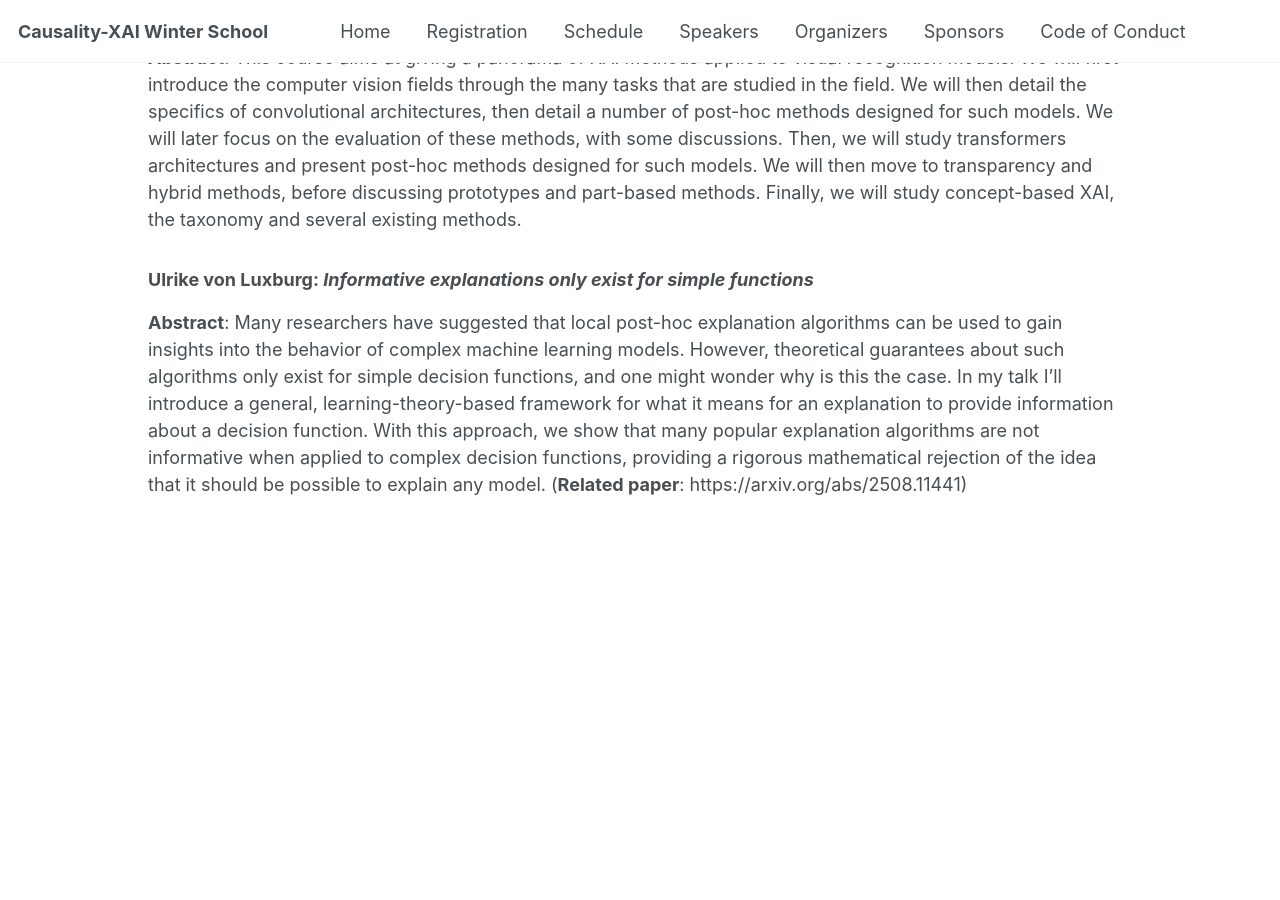
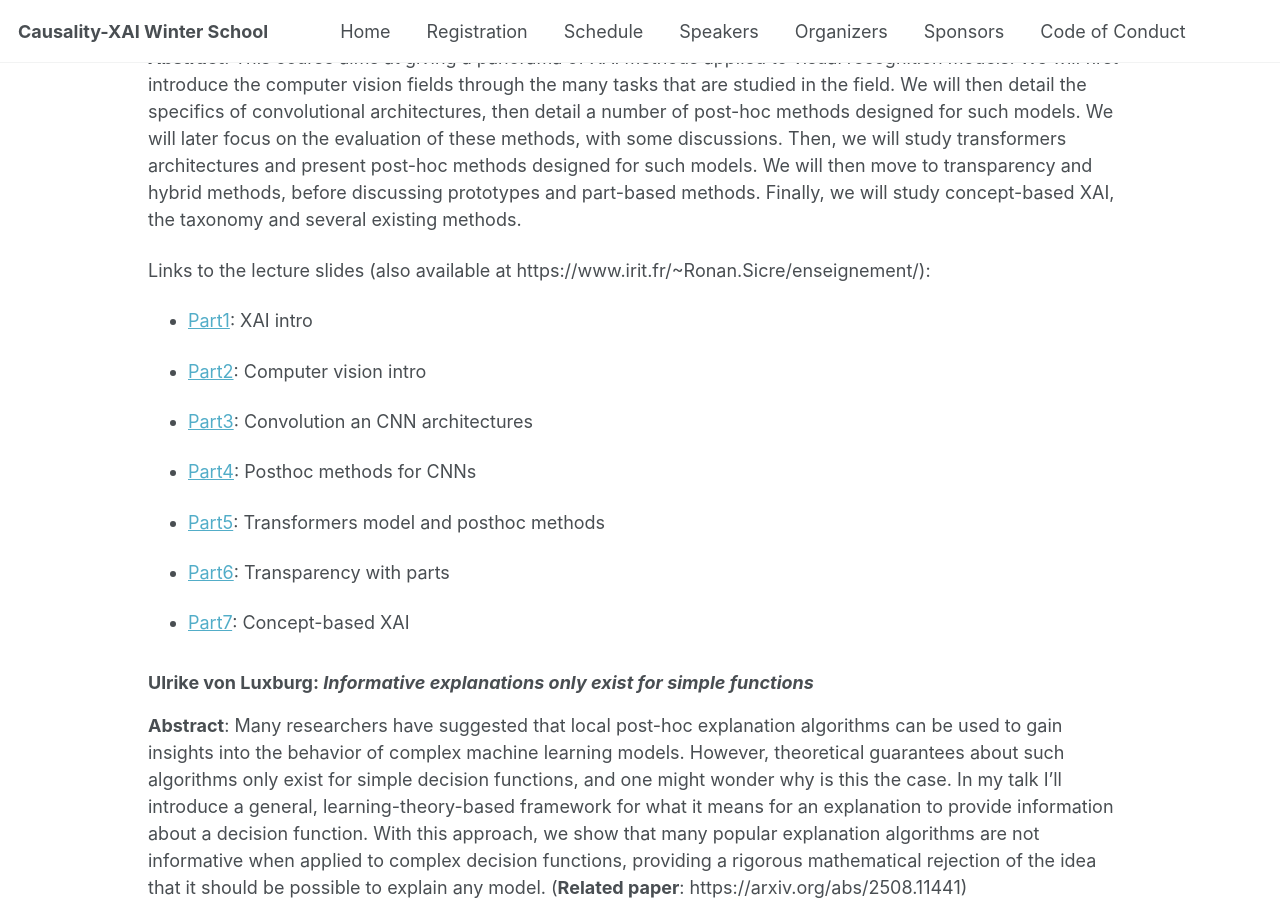
Before and after one commit to XAI-Winter-School/xai-winter-school.github.io, a Jekyll site: the page built from _pages/schedule.md, in a window 1280 px wide and 900 px high, scrolled down 5908 px. Built offline with Jekyll 4.4.1, drawn with Linux system fonts in a browser that asks for light colours; before the commit the page ends 6591 px from its top, so only the background shows below that.

Commit message:
add slides links

```diff
--- a/_pages/schedule.md
+++ b/_pages/schedule.md
@@ -297,6 +297,23 @@ List of confirmed speakers:
 ### <a id="ronan-sicre"></a>Ronan Sicre: *Visual explainability*
 **Abstract**: This course aims at giving a panorama of XAI methods applied to visual recognition models. We will first introduce the computer vision fields through the many tasks that are studied in the field. We will then detail the specifics of convolutional architectures, then detail a number of post-hoc methods designed for such models. We will later focus on the evaluation of these methods, with some discussions. Then, we will study transformers architectures and present post-hoc methods designed for such models. We will then move to transparency and hybrid methods, before discussing prototypes and part-based methods. Finally, we will study concept-based XAI, the taxonomy and several existing methods.
 
+Links to the lecture slides (also available at https://www.irit.fr/~Ronan.Sicre/enseignement/):
+
+- [Part1](https://www.irit.fr/~Ronan.Sicre/wp-content/uploads/sites/249/2025/10/Part1_XAI-intro.pdf): XAI intro
+
+- [Part2](https://www.irit.fr/~Ronan.Sicre/wp-content/uploads/sites/249/2025/10/Part2_CV-intro.pdf): Computer vision intro
+
+- [Part3](https://www.irit.fr/~Ronan.Sicre/wp-content/uploads/sites/249/2025/10/Part3_conv.pdf): Convolution an CNN architectures
+
+- [Part4](https://www.irit.fr/~Ronan.Sicre/wp-content/uploads/sites/249/2025/10/Part4_Posthoc-conv.pdf): Posthoc methods for CNNs
+
+- [Part5](https://www.irit.fr/~Ronan.Sicre/wp-content/uploads/sites/249/2025/10/Part5_Posthoc-trans.pdf): Transformers model and posthoc methods
+
+- [Part6](https://www.irit.fr/~Ronan.Sicre/wp-content/uploads/sites/249/2025/10/Part6_tranp-parts.pdf): Transparency with parts
+
+- [Part7](https://www.irit.fr/~Ronan.Sicre/wp-content/uploads/sites/249/2025/10/part7_CXAI.pdf): Concept-based XAI
+
+
 
 
 ### <a id="ulrike-von-luxburg"></a>Ulrike von Luxburg: *Informative explanations only exist for simple functions*
```
